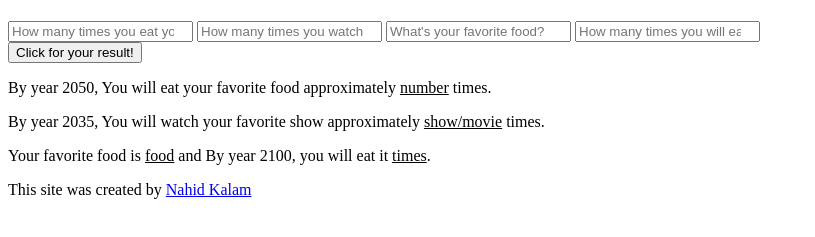
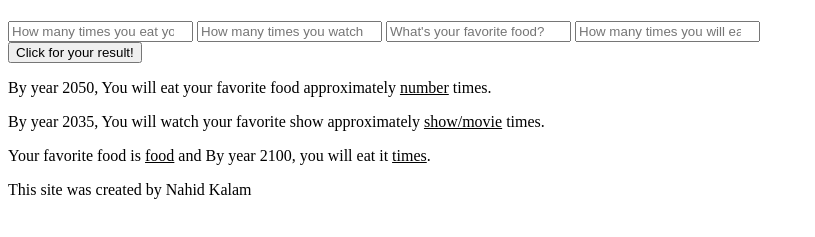
Before and after one commit to akatahin/Fortune-Teller, a plain HTML site: page index.html in a window 1280 px wide. Shown: the part 59-296 px from the top of the page, without its empty margins (0-815 px from the left). Drawn offline with Linux system fonts and the light colour scheme.

Commit message:
Update index.html

```diff
--- a/index.html
+++ b/index.html
@@ -32,6 +32,6 @@
         <span class="blank3"><u>food</u></span>
         and By year 2100, you will eat it <span class="blank4"><u>times</u></span>.
     </p>
-    <footer>This site was created by <a href="https://sites.google.com/westinghousehs.org/kalam-n/home">Nahid Kalam</a></footer>
+    <footer>This site was created by Nahid Kalam</footer>
     </body>
 </html>
```
